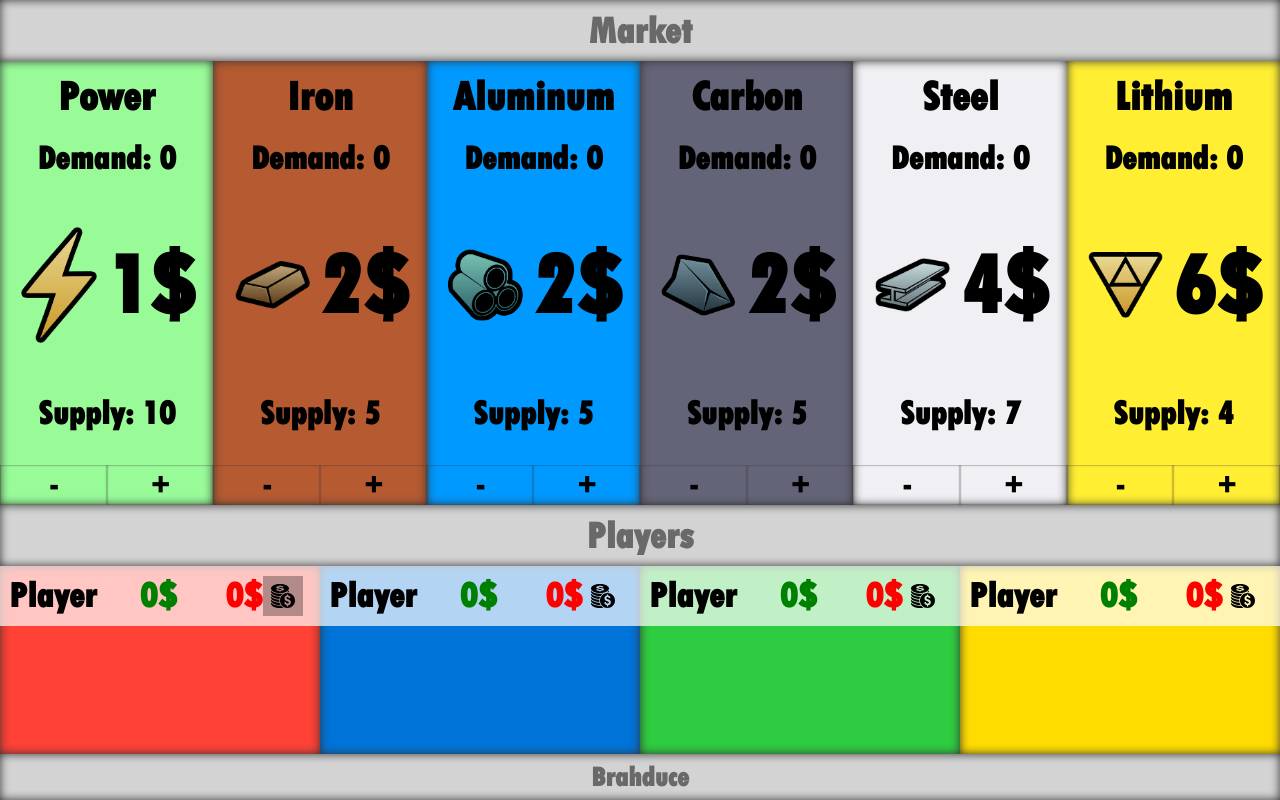
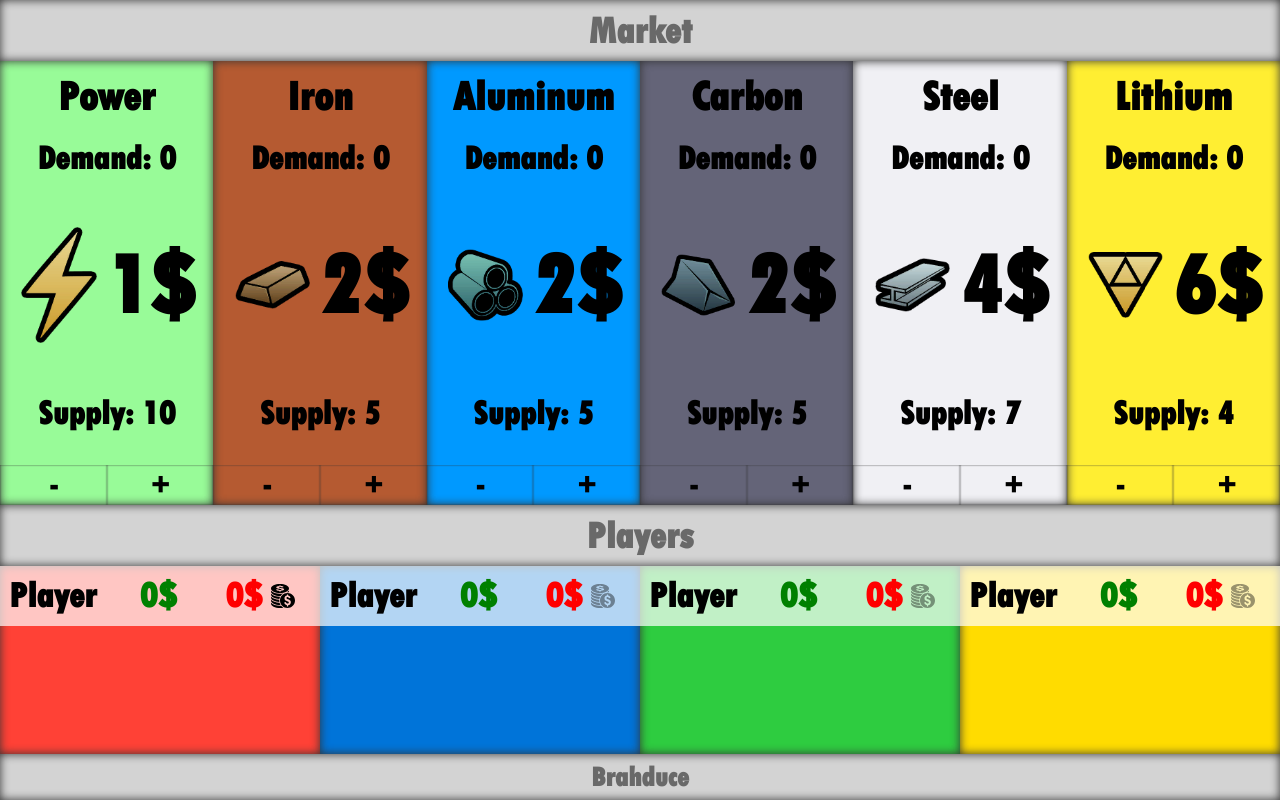
Before and after one commit to markthor/PlanetaryEnterpriseWeb, a plain HTML site: page src/index.html in a window 1280 px wide. Both pictures are taken after a click on the picture 282 px from the left and 596 px from the top of the page. Drawn offline with nearby package versions, Linux system fonts and the light colour scheme.

Commit message:
ledighed

```diff
--- a/src/css/styles.css
+++ b/src/css/styles.css
@@ -133,7 +133,11 @@ p {
 }
 
 .box-item-player-header .debt img.active {
-    background: rgba(0,0,0,0.3);
+    filter: opacity(100%);
+}
+
+.box-item-player-header .debt img:not(active) {
+    filter: opacity(40%);
 }
 
 
```
